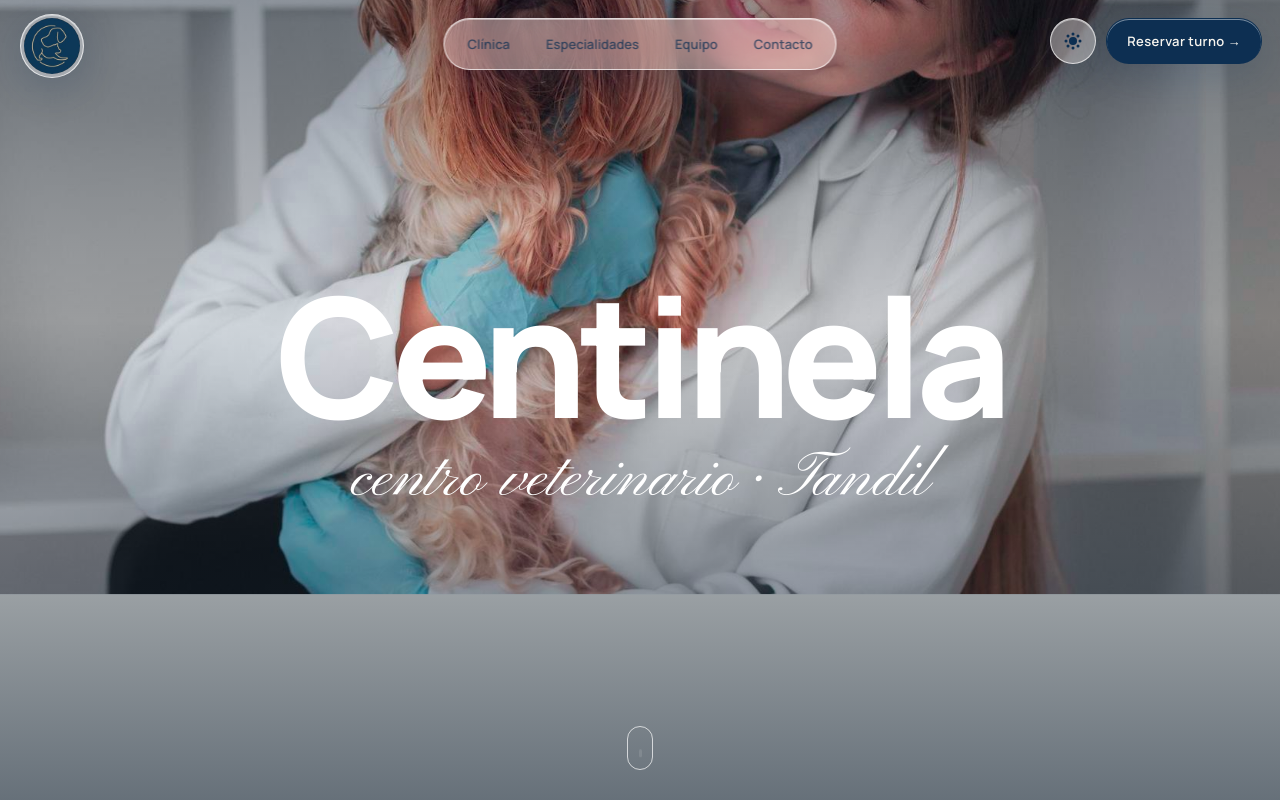
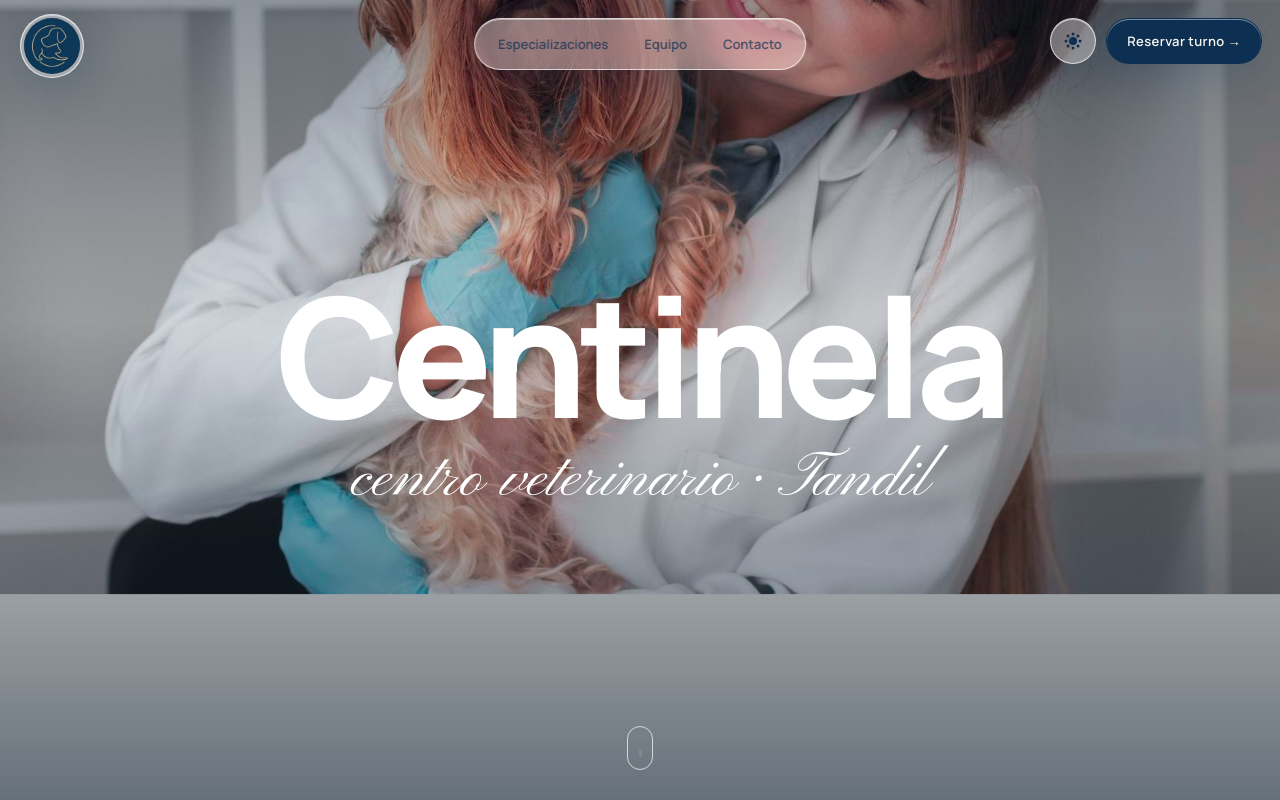
Before and after one commit to Martinianogutierrez/centinela-veterinaria, a Next.js app: page / in a window 1280 px wide. Shown: the top 800 px of the page. Built offline with nearby package versions, Linux system fonts and the light colour scheme.

Commit message:
fix(nav): drop Clínica link; rename Especialidades to Especializaciones

```diff
--- a/components/chrome/Nav.tsx
+++ b/components/chrome/Nav.tsx
@@ -2,8 +2,7 @@ export default function Nav() {
   return (
     <nav className="glass" id="nav">
       <span id="bub" />
-      <a href="#clinica">Clínica</a>
-      <a href="#especialidades">Especialidades</a>
+      <a href="#especializaciones">Especializaciones</a>
       <a href="#equipo">Equipo</a>
       <a href="#contacto">Contacto</a>
     </nav>
--- a/components/sections/Especialidades.tsx
+++ b/components/sections/Especialidades.tsx
@@ -13,10 +13,10 @@ export default function Especialidades({ carousel }: EspecialidadesProps) {
   const [open, setOpen] = useState<Record<number, boolean>>({});
 
   return (
-    <section id="especialidades">
+    <section id="especializaciones">
       <div className="hd">
         <h2 className="rv">
-          <span className="script">nuestras</span>Especialidades
+          <span className="script">nuestras</span>Especializaciones
         </h2>
         <p>Arrastrá →</p>
       </div>
--- a/styles/especialidades.css
+++ b/styles/especialidades.css
@@ -1,10 +1,10 @@
-#especialidades {
+#especializaciones {
   padding: 14vh 0 16vh;
   background: var(--bg2);
   overflow: hidden;
 }
 
-#especialidades .hd {
+#especializaciones .hd {
   padding: 0 6vw 5vh;
   display: flex;
   justify-content: space-between;
```
